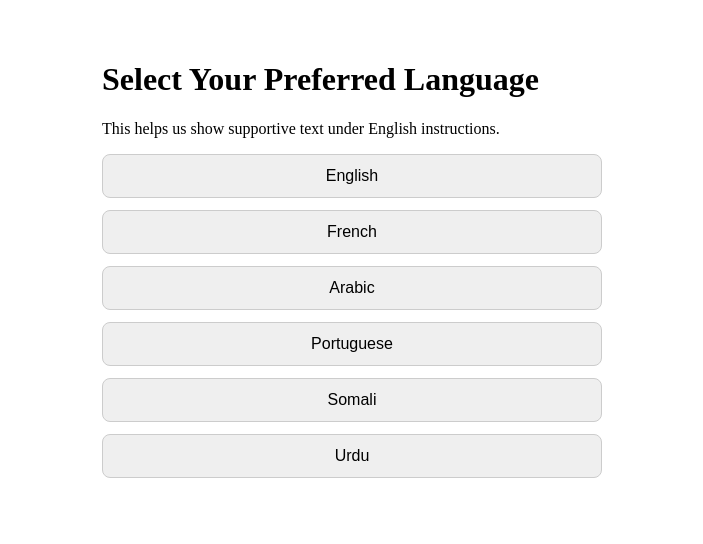
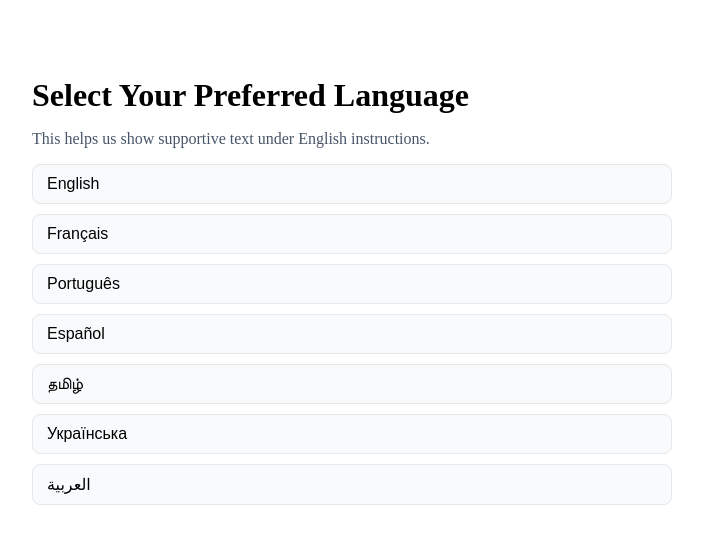
Before and after one commit to an170787-rekonet/rekonet, a Next.js app: page /assessment/language in a window 1280 px wide. Shown: the top 544 px of the page, without its empty margins (288-991 px from the left). Built offline with nearby package versions, Linux system fonts and the light colour scheme.

Commit message:
Update page.jsx

```diff
--- a/app/assessment/language/page.jsx
+++ b/app/assessment/language/page.jsx
@@ -1,71 +1,62 @@
 'use client';
 
 import { useRouter } from 'next/navigation';
-import { useState } from 'react';
 
-const LANGUAGES = [
+const LANGS = [
   { code: 'en', label: 'English' },
-  { code: 'fr', label: 'French' },
-  { code: 'ar', label: 'Arabic' },
-  { code: 'pt', label: 'Portuguese' },
-  { code: 'so', label: 'Somali' },
-  { code: 'ur', label: 'Urdu' },
+  { code: 'fr', label: 'Français' },
+  { code: 'pt', label: 'Português' },
+  { code: 'es', label: 'Español' },
+  { code: 'ta', label: 'தமிழ்' },
+  { code: 'uk', label: 'Українська' },
+  { code: 'ar', label: 'العربية' },
 ];
 
-// Simple cookie setter (front‑end only)
-function setCookie(name, value, days = 365) {
-  const d = new Date();
-  d.setTime(d.getTime() + days * 24 * 60 * 60 * 1000);
-  document.cookie = `${name}=${encodeURIComponent(value)}; expires=${d.toUTCString()}; path=/; samesite=Lax`;
+export default function LanguagePage() {
+  const router = useRouter();
+
+  async function select(code) {
+    // Try to set a cookie on the server (if this API exists)
+    try {
+      await fetch('/api/assessment/language', {
+        method: 'POST',
+        headers: { 'Content-Type': 'application/json' },
+        body: JSON.stringify({ language: code }),
+      });
+    } catch {
+      // no-op; we’ll still navigate with the param
     }
 
-export default function LanguageSelection() {
-  const router = useRouter();
-  const [saving, setSaving] = useState(false);
-  const [error, setError] = useState('');
-
-  const choose = async (code) => {
-    try {
-      setSaving(true);
-      setError('');
-      setCookie('rekonet_read_lang', code);
-      setCookie('rekonet_translation_mode', 'bilingual');
-      router.push('/assessment');
-    } catch (e) {
-      setError(String(e.message || e));
-    } finally {
-      setSaving(false);
+    // Navigate back to Start, passing the language explicitly as a param as well
+    router.push(`/assessment?language=${encodeURIComponent(code)}`);
   }
-  };
 
   return (
-    <main style={{ padding: '40px', maxWidth: '500px', margin: '0 auto' }}>
-      <h1>Select Your Preferred Language</h1>
-      <p>This helps us show supportive text under English instructions.</p>
+    <main style={{ maxWidth: 640, margin: '40px auto', padding: 16 }}>
+      <h1 style={{ marginBottom: 8 }}>Select Your Preferred Language</h1>
+      <p style={{ color: '#475569', marginBottom: 16 }}>
+        This helps us show supportive text under English instructions.
+      </p>
 
-      {error && <p style={{ color: 'crimson' }}>{error}</p>}
-
-      <ul style={{ listStyle: 'none', padding: 0 }}>
-        {LANGUAGES.map((lang) => (
-          <li key={lang.code} style={{ margin: '12px 0' }}>
+      <div style={{ display: 'grid', gap: 10 }}>
+        {LANGS.map((l) => (
           <button
+            key={l.code}
+            onClick={() => select(l.code)}
             style={{
-                width: '100%',
-                padding: '12px',
-                fontSize: '16px',
-                borderRadius: '8px',
-                border: '1px solid #ccc',
+              padding: '10px 14px',
+              borderRadius: 8,
+              border: '1px solid #e5e7eb',
+              background: '#f8fafc',
+              textAlign: 'left',
               cursor: 'pointer',
-                opacity: saving ? 0.6 : 1,
+              fontSize: 16,
             }}
-              disabled={saving}
-              onClick={() => choose(lang.code)}
           >
-              {lang.label}
+            {l.label}
           </button>
-          </li>
         ))}
-      </ul>
+      </div>
     </main>
   );
 }
```
Lines whose indentation alone changed are shown as unchanged.
